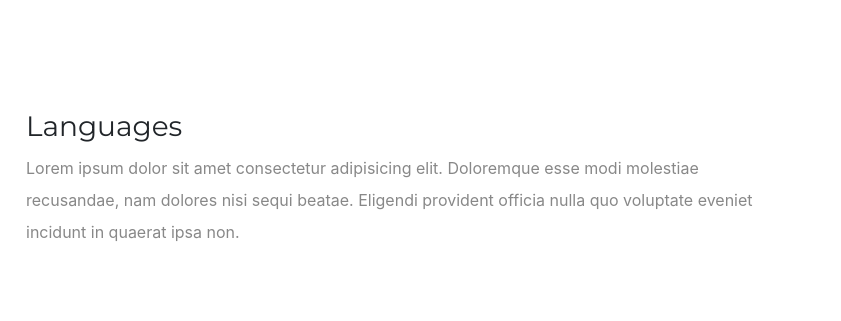
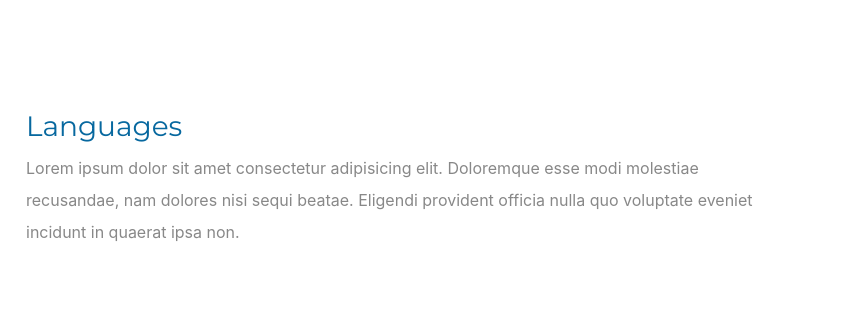
Before and after one commit to anuragbyte/ly, a website: page index.html in a window 1280 px wide. Shown: the part 515-836 px from the top of the page, 439-1280 px from the left. Drawn offline with nearby package versions, Linux system fonts and the light colour scheme; a script that the page names is missing.

Commit message:
Update styles.css

```diff
--- a/css/styles.css
+++ b/css/styles.css
@@ -4,6 +4,7 @@
 }
 h1,h2,h3,h4,h5,h6{
   margin-top: 0;
+  color: #07689F;
   font-family: 'Montserrat',sans-serif;
 }
 h4{
```
